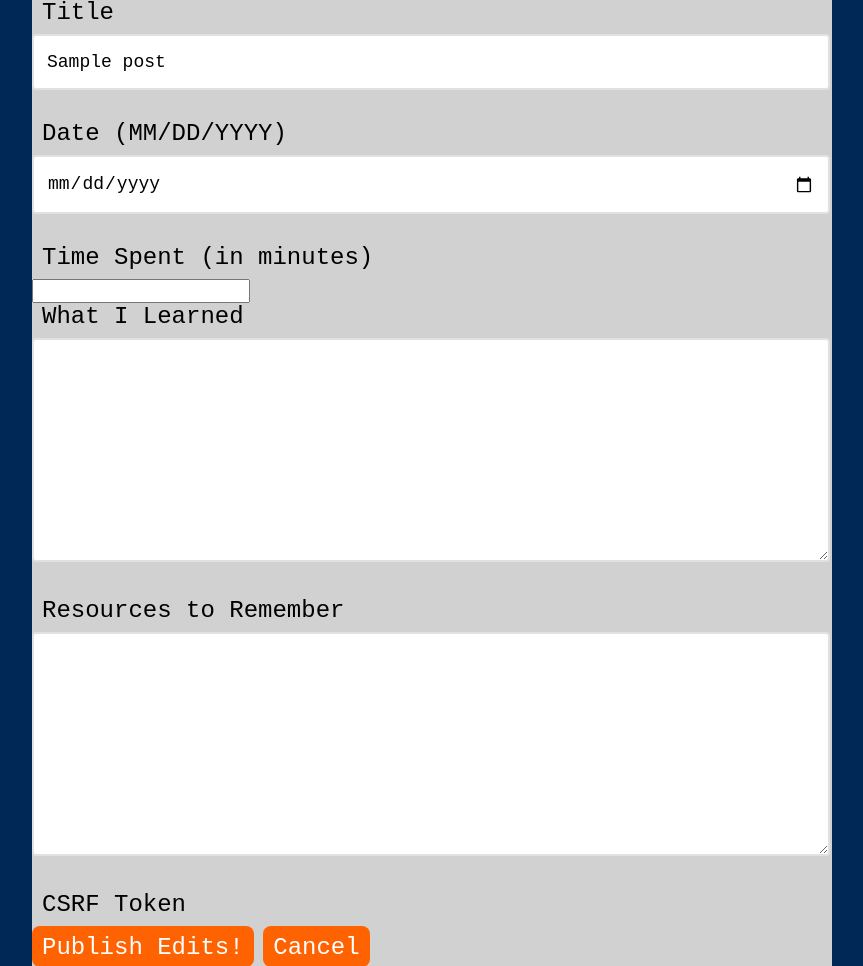
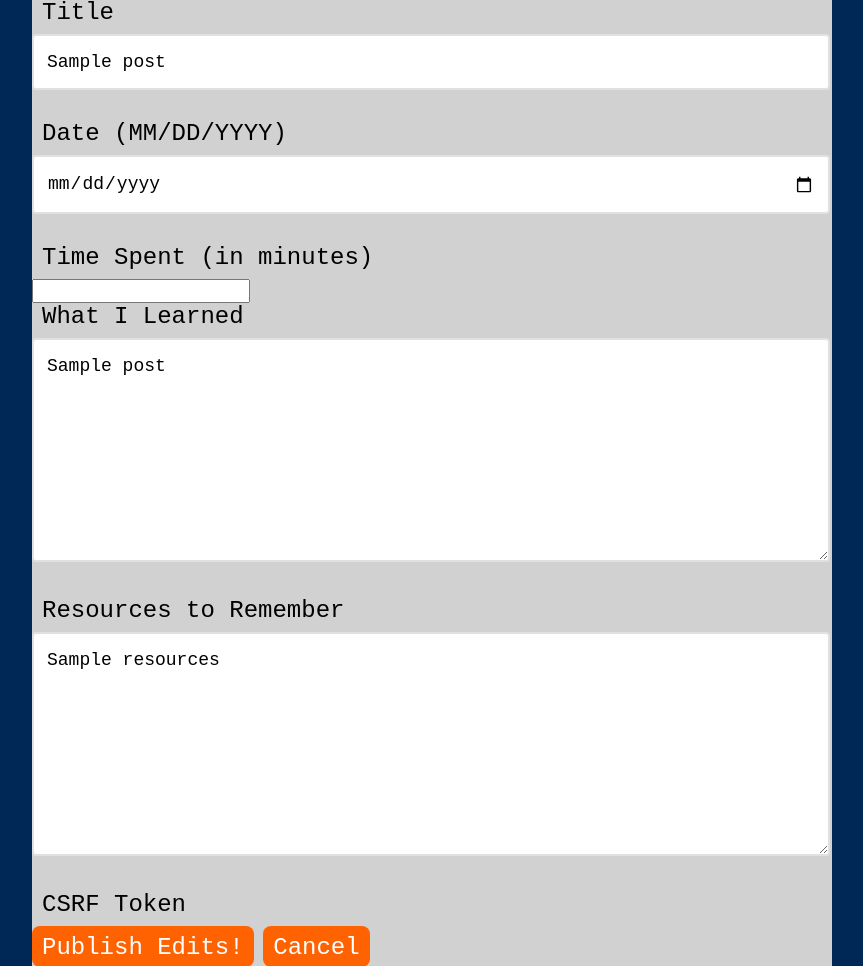
Before and after one commit to Piverg2/Tech_Degree-project-5, a Flask app: template templates/edit.html in a window 1280 px wide. Shown: the part 233-1199 px from the top of the page, without its empty margins (208-1071 px from the left). Run offline with Flask 2, Linux system fonts and the light colour scheme; the template is opened without the code that fills it: values that come from a table or form of the project are taken from there, most other values are stand-ins (such as "Sample title", 1, 10 or a date in 2020); some libraries are stand-ins or nearby versions.

Commit message:
updated files

```diff
--- a/app.py
+++ b/app.py
@@ -1,4 +1,5 @@
 from flask import (Flask, render_template, redirect, url_for, g, flash)
+
 import models
 import forms
 
--- a/forms.py
+++ b/forms.py
@@ -4,6 +4,7 @@
 from wtforms.validators import DataRequired
 
 csrf = CSRFProtect()
+
 
 
 class JournalEntryForm(Form):
--- a/templates/detail.html
+++ b/templates/detail.html
@@ -1,6 +1,5 @@
 
 {% extends "layout.html" %}
-
 {% block content %}
 
 <div class="entry-list single">
@@ -13,7 +12,7 @@
         </div>
         <div class="entry">
             <h3>What I Learned:</h3>
-            <p>{{ post.post }}</p>
+            <p>{{ post.post}}</p>
         </div>
         <div class="entry">
             {% if post.resources != '' %}
--- a/templates/edit.html
+++ b/templates/edit.html
@@ -1,6 +1,5 @@
 
 {% extends "layout.html" %}
-{% from 'macros.html' import render_field %}
 {% block content %}
 <div class="edit-entry">
     <h2>Edit Entry</h2>
@@ -20,8 +19,10 @@
             {% elif field.name == 'timespent' %}
                 {{ field(value=post.timespent) }}
             {% elif field.name == 'content' %}
-                {{ field(value=post.post) }}
+                {% set f = field.process_data(post.post) %}
+                {{ field(value=post.content) }}
             {% elif field.name == 'resources' %}
+            {% set f = field.process_data(post.resources) %}
                 {{ field(value=post.resources) }}
             {% endif %}
 
```
